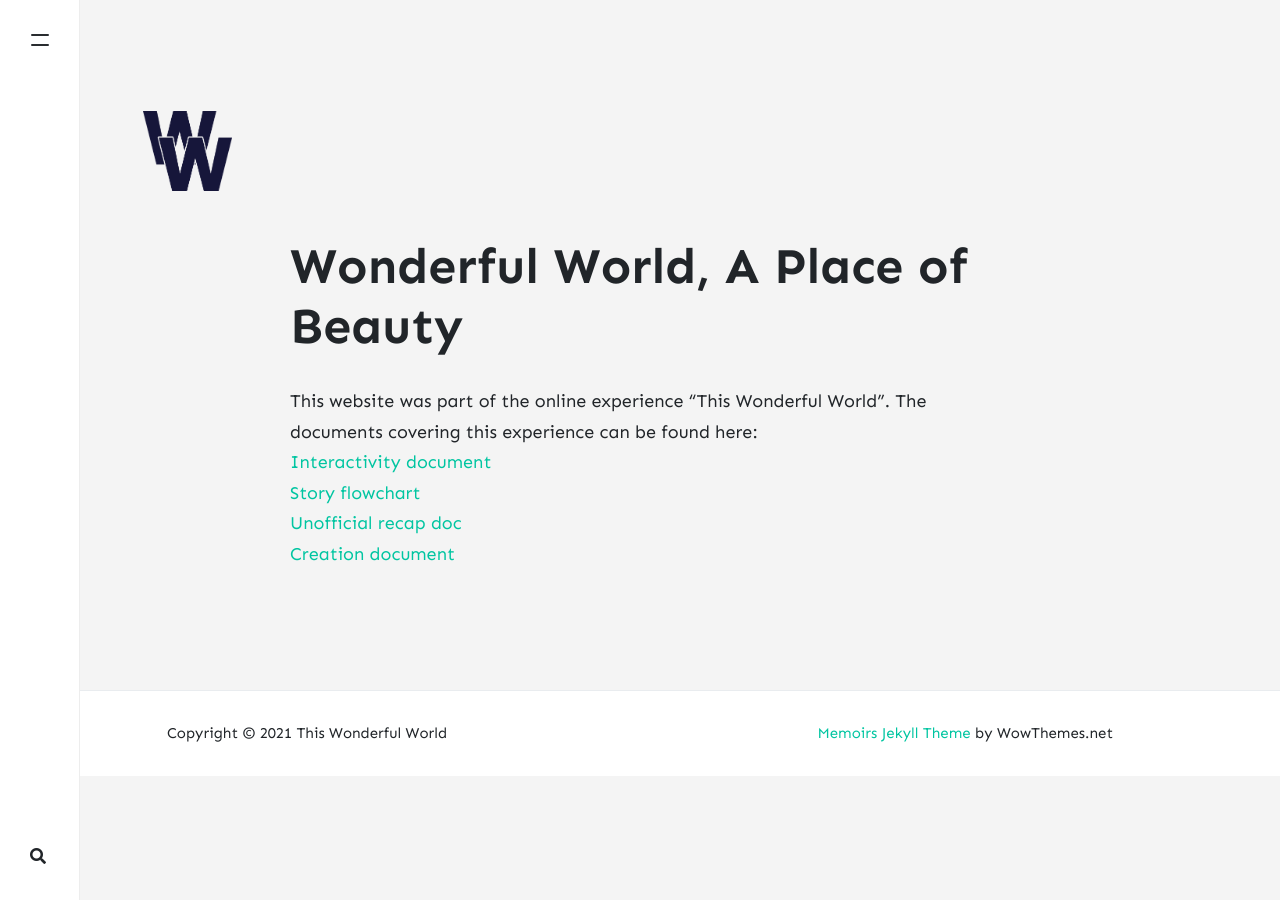
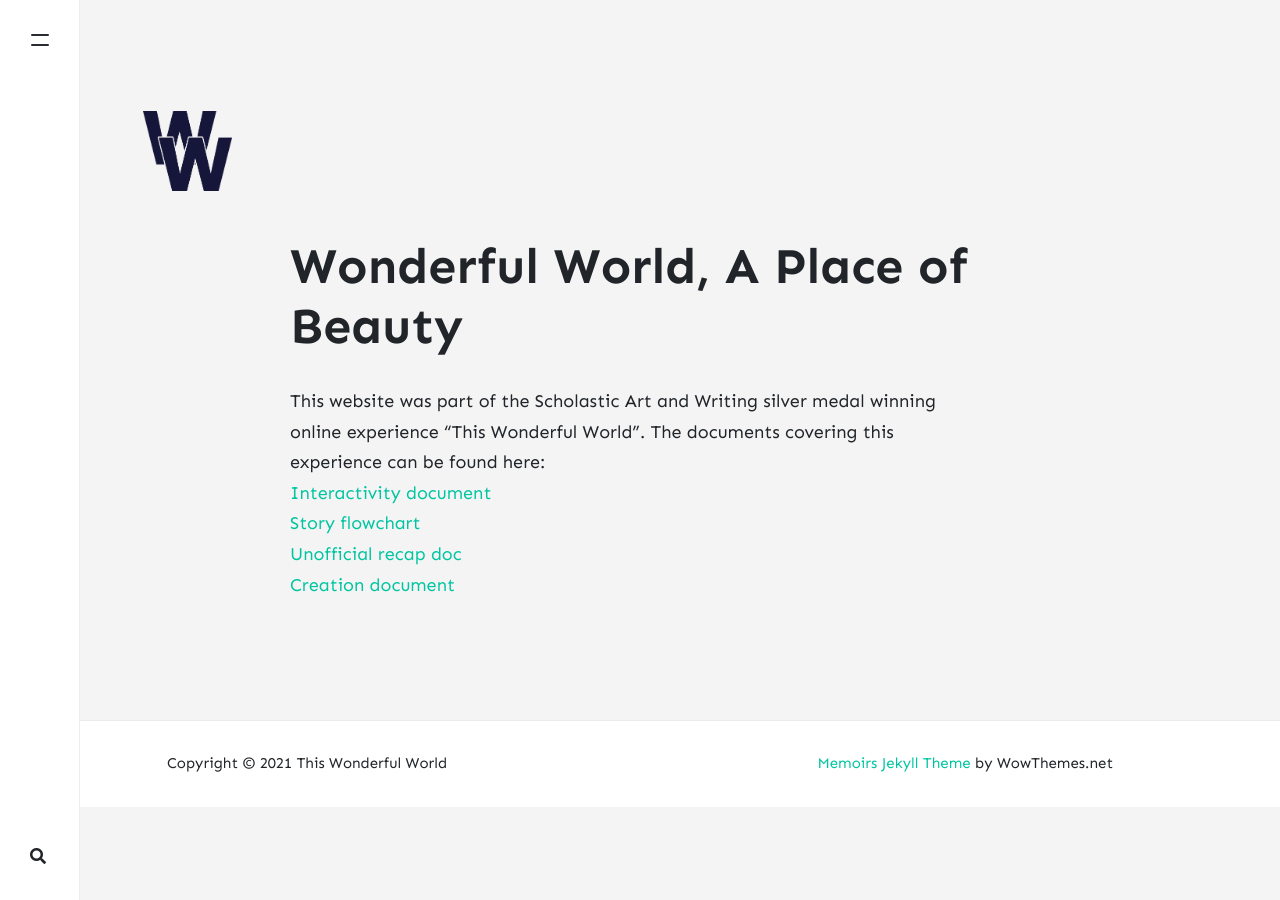
Before and after one commit to ThisWonderfulWorld/ThisWonderfulWorld.github.io, a Jekyll site: the page built from _pages/about.md, in a window 1280 px wide. Built offline with Jekyll 4.4.1, drawn with Linux system fonts in a browser that asks for light colours; nearby versions of some CDN libraries; comment, search, counter and statistics services are not loaded.

Commit message:
Update about.md

```diff
--- a/_pages/about.md
+++ b/_pages/about.md
@@ -4,7 +4,7 @@ title: Wonderful World, A Place of Beauty
 permalink: /about
 comments: false
 ---
-This website was part of the online experience "This Wonderful World". The documents covering this experience can be found here:
+This website was part of the Scholastic Art and Writing silver medal winning online experience "This Wonderful World". The documents covering this experience can be found here:
 <br>[Interactivity document](/assets/This_Wonderful_World_Interactivity_Doc_2_1.pdf)
 <br>[Story flowchart](/assets/This_Wonderful_World_Story_1.png)
 <br>[Unofficial recap doc](https://docs.google.com/document/d/1RaBDwXr4-Dc8Hb2dXA4uzvuS2z5YMe4MRvZug4gd2EQ/edit)
```
